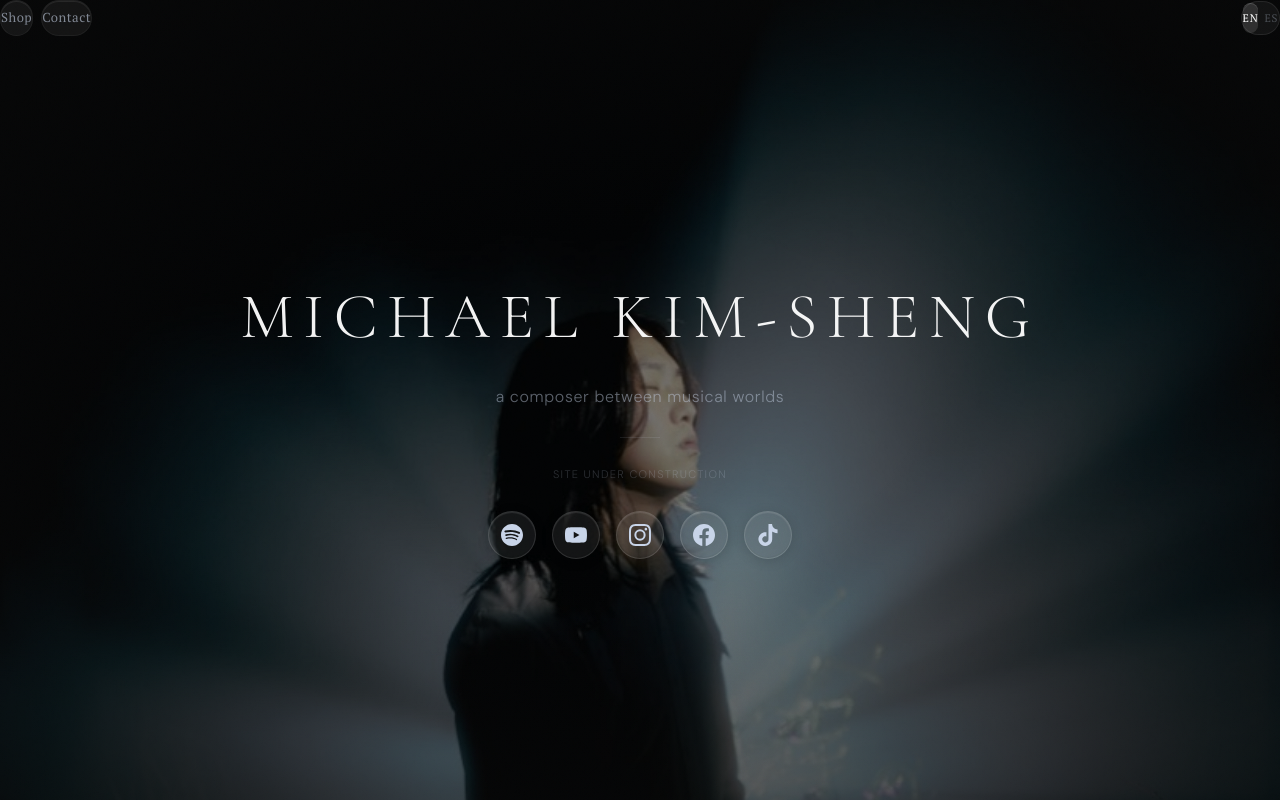
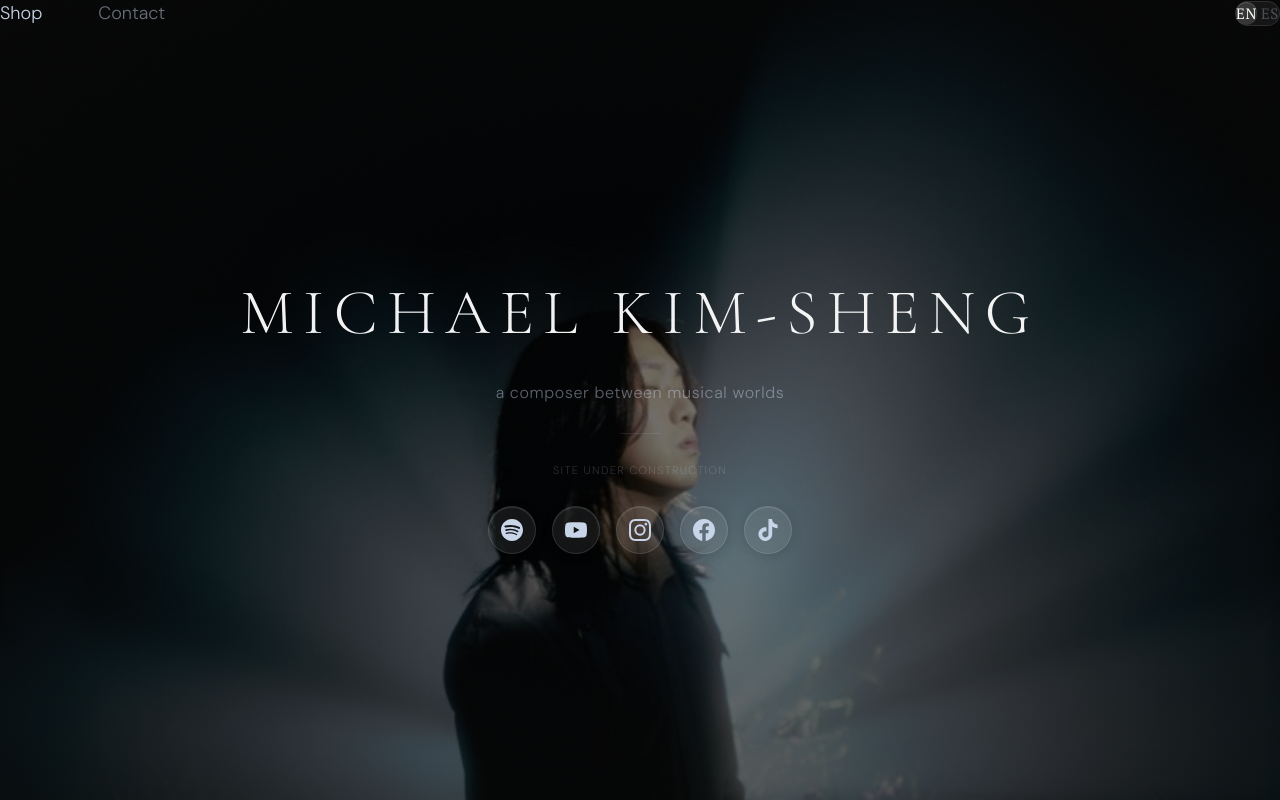
Before and after one commit to Jshengdev/mks-site, a React (Vite) app: page / in a window 1280 px wide. Built offline with nearby package versions, Linux system fonts and the light colour scheme.

Commit message:
polish: Lanterne-style nav — clean text 18px, larger EN/ES toggle

```diff
--- a/src/site/ProfessionalSite.jsx
+++ b/src/site/ProfessionalSite.jsx
@@ -63,52 +63,39 @@ export default function ProfessionalSite() {
       {/* Vignette */}
       <div className="absolute inset-0 z-[1]" style={{ background: 'radial-gradient(ellipse at center, transparent 30%, rgba(10,10,10,0.6) 100%)' }} />
 
-      {/* ── NAV BAR ── */}
+      {/* ── NAV BAR — clean text, no pills, Lanterne style ── */}
       <motion.header
         initial={{ opacity: 0 }}
         animate={{ opacity: 1 }}
         transition={{ delay: 1.2, duration: 0.8, ease }}
-        className="relative z-30 flex items-center justify-between px-6 md:px-10 py-4 md:py-5"
+        className="relative z-30 flex items-center justify-between px-8 md:px-14 py-7 md:py-9"
       >
-        {/* Left: nav buttons */}
-        <div className="flex items-center gap-2">
-          <Button variant="outline" size="lg" asChild
-            className="rounded-full bg-white/[0.06] backdrop-blur-2xl border-white/[0.1] shadow-[inset_0_1px_0_rgba(255,255,255,0.08)] text-text/60 hover:text-white hover:bg-white/[0.12] hover:border-white/[0.16] text-[13px] tracking-[0.04em] font-light px-6"
-          >
-            <a href={t.shopUrl} target="_blank" rel="noopener noreferrer">{t.shop}</a>
-          </Button>
-          <Button variant="outline" size="lg"
-            onClick={() => setPage('contact')}
-            className="rounded-full bg-white/[0.06] backdrop-blur-2xl border-white/[0.1] shadow-[inset_0_1px_0_rgba(255,255,255,0.08)] text-text/60 hover:text-white hover:bg-white/[0.12] hover:border-white/[0.16] text-[13px] tracking-[0.04em] font-light px-6"
-          >
-            {t.contact}
-          </Button>
-        </div>
+        {/* Left: nav links */}
+        <nav className="flex items-center gap-10 md:gap-14">
+          <a href={t.shopUrl} target="_blank" rel="noopener noreferrer"
+            className="font-body text-[16px] md:text-[18px] font-light text-text/50 hover:text-white transition-colors duration-500 ease-[cubic-bezier(0.32,0.72,0,1)]"
+          >{t.shop}</a>
+          <button onClick={() => setPage('contact')}
+            className="font-body text-[16px] md:text-[18px] font-light text-text/50 hover:text-white transition-colors duration-500 ease-[cubic-bezier(0.32,0.72,0,1)]"
+          >{t.contact}</button>
+        </nav>
 
-        {/* Right: EN / ES as clean toggle buttons */}
-        <div className="flex items-center gap-1 bg-white/[0.05] backdrop-blur-2xl border border-white/[0.08] rounded-full p-0.5">
-          <Button
-            variant="ghost" size="sm"
-            onClick={() => setLang('en')}
-            className={`rounded-full text-[11px] tracking-[0.06em] px-3.5 h-8 font-light transition-all duration-300 ${
+        {/* Right: EN / ES toggle — larger, cleaner */}
+        <div className="flex items-center gap-1 bg-white/[0.06] backdrop-blur-2xl border border-white/[0.1] rounded-full p-1">
+          <button onClick={() => setLang('en')}
+            className={`rounded-full text-[14px] md:text-[15px] tracking-[0.04em] px-5 py-2 font-light transition-all duration-300 ease-[cubic-bezier(0.32,0.72,0,1)] ${
               lang === 'en'
-                ? 'bg-white/[0.12] text-white shadow-[inset_0_1px_0_rgba(255,255,255,0.15)]'
-                : 'text-text/30 hover:text-text/60 bg-transparent'
+                ? 'bg-white/[0.14] text-white shadow-[inset_0_1px_0_rgba(255,255,255,0.15)]'
+                : 'text-text/30 hover:text-text/60'
             }`}
-          >
-            EN
-          </Button>
-          <Button
-            variant="ghost" size="sm"
-            onClick={() => setLang('es')}
-            className={`rounded-full text-[11px] tracking-[0.06em] px-3.5 h-8 font-light transition-all duration-300 ${
+          >EN</button>
+          <button onClick={() => setLang('es')}
+            className={`rounded-full text-[14px] md:text-[15px] tracking-[0.04em] px-5 py-2 font-light transition-all duration-300 ease-[cubic-bezier(0.32,0.72,0,1)] ${
               lang === 'es'
-                ? 'bg-white/[0.12] text-white shadow-[inset_0_1px_0_rgba(255,255,255,0.15)]'
-                : 'text-text/30 hover:text-text/60 bg-transparent'
+                ? 'bg-white/[0.14] text-white shadow-[inset_0_1px_0_rgba(255,255,255,0.15)]'
+                : 'text-text/30 hover:text-text/60'
             }`}
-          >
-            ES
-          </Button>
+          >ES</button>
         </div>
       </motion.header>
 
```
